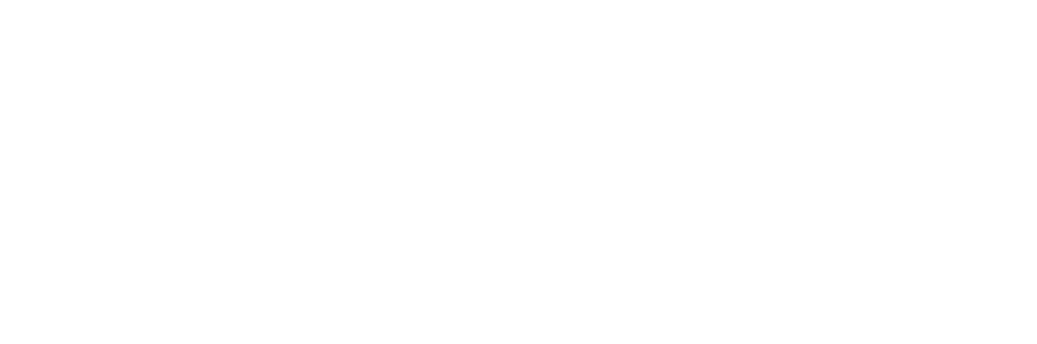
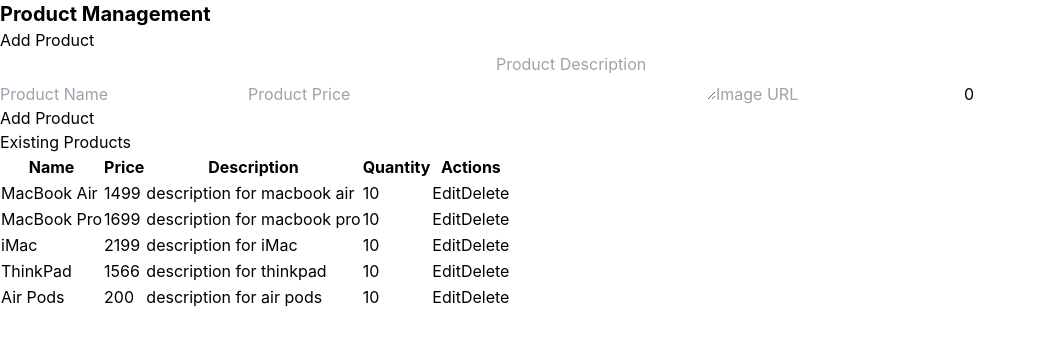
Before and after one commit to zephyr-jchen/computer-store-web, a React (Create React App) app in the folder computerstore/: page /product in a window 1280 px wide. Shown: the top 344 px of the page, without its empty margins (0-1037 px from the left). Built offline with nearby package versions, Linux system fonts and the light colour scheme.

Commit message:
Add basic functionalities for product management

```diff
--- a/computerstore/src/pages/product.js
+++ b/computerstore/src/pages/product.js
@@ -1,7 +1,10 @@
 import React, { useState } from "react";
+import { useParams } from "react-router-dom";
+import { products as initialProducts } from "../productitems";
 
 const ProductMgt = () => {
-  const [product, setProduct] = useState([]);
+  const { slug } = useParams();
+  const [products, setProduct] = useState(initialProducts);
   const [newProduct, setNewProduct] = useState({
     id: "",
     name: "",
@@ -13,8 +16,140 @@
   });
 
   const handleInputChange = (e) => {
-    setNewProduct({ ...newProduct, [e.target.name]: e.target.value });
+    const { name, value } = e.target;
+    setNewProduct({ ...newProduct, [name]: value });
   };
+
+  const handleAddProduct = () => {
+    if (!newProduct.name || !newProduct.price) {
+      alert("Name and price are required!");
+      return;
+    }
+    const updatedProducts = [
+      ...products,
+      { ...newProduct, id: Date.now(), slug: slug },
+    ];
+    setProduct(updatedProducts);
+    setNewProduct({
+      id: "",
+      name: "",
+      price: "",
+      description: "",
+      slug: "",
+      image: "",
+      quantity: 0,
+    });
+  };
+
+  const handleDeleteProduct = (id) => {
+    setProduct(products.filter((item) => item.id !== id));
+  };
+
+  const handleEditProduct = (id) => {
+    const productToEdit = products.find((item) => item.id === id);
+    setNewProduct(productToEdit);
+  };
+
+  const handleUpdateProduct = () => {
+    setProduct(
+      products.map((item) =>
+        item.id === newProduct.id ? { ...newProduct } : item
+      )
+    );
+    setNewProduct({
+      id: "",
+      name: "",
+      price: "",
+      description: "",
+      slug: "",
+      image: "",
+      quantity: 0,
+    });
+  };
+
+  return (
+    <div className="product-management">
+      <h2 className="text-xl font-bold">Product Management</h2>
+
+      {/* Add/Edit Product Form */}
+      <div className="add-product-form">
+        <h3>{newProduct.id ? "Edit Product" : "Add Product"}</h3>
+        <input
+          type="text"
+          name="name"
+          placeholder="Product Name"
+          value={newProduct.name}
+          onChange={handleInputChange}
+        />
+        <input
+          type="number"
+          name="price"
+          placeholder="Product Price"
+          value={newProduct.price}
+          onChange={handleInputChange}
+        />
+        <textarea
+          name="description"
+          placeholder="Product Description"
+          value={newProduct.description}
+          onChange={handleInputChange}
+        />
+        <input
+          type="text"
+          name="image"
+          placeholder="Image URL"
+          value={newProduct.image}
+          onChange={handleInputChange}
+        />
+        <input
+          type="number"
+          name="quantity"
+          placeholder="Quantity"
+          value={newProduct.quantity}
+          onChange={handleInputChange}
+        />
+        <button
+          onClick={newProduct.id ? handleUpdateProduct : handleAddProduct}
+        >
+          {newProduct.id ? "Update Product" : "Add Product"}
+        </button>
+      </div>
+
+      {/* Product List */}
+      <div className="product-list">
+        <h3>Existing Products</h3>
+        <table>
+          <thead>
+            <tr>
+              <th>Name</th>
+              <th>Price</th>
+              <th>Description</th>
+              <th>Quantity</th>
+              <th>Actions</th>
+            </tr>
+          </thead>
+          <tbody>
+            {products.map((product) => (
+              <tr key={product.id}>
+                <td>{product.name}</td>
+                <td>{product.price}</td>
+                <td>{product.description}</td>
+                <td>{product.quantity}</td>
+                <td>
+                  <button onClick={() => handleEditProduct(product.id)}>
+                    Edit
+                  </button>
+                  <button onClick={() => handleDeleteProduct(product.id)}>
+                    Delete
+                  </button>
+                </td>
+              </tr>
+            ))}
+          </tbody>
+        </table>
+      </div>
+    </div>
+  );
 };
 
 export default ProductMgt;
```
